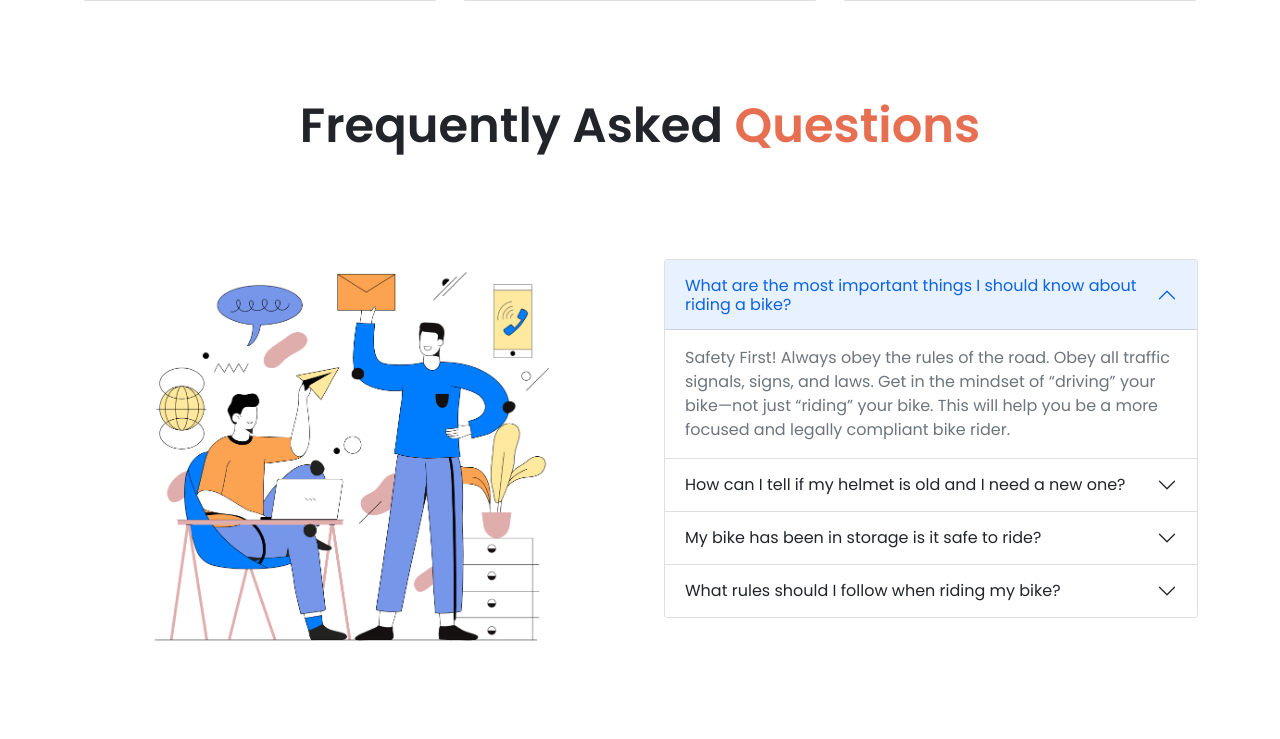
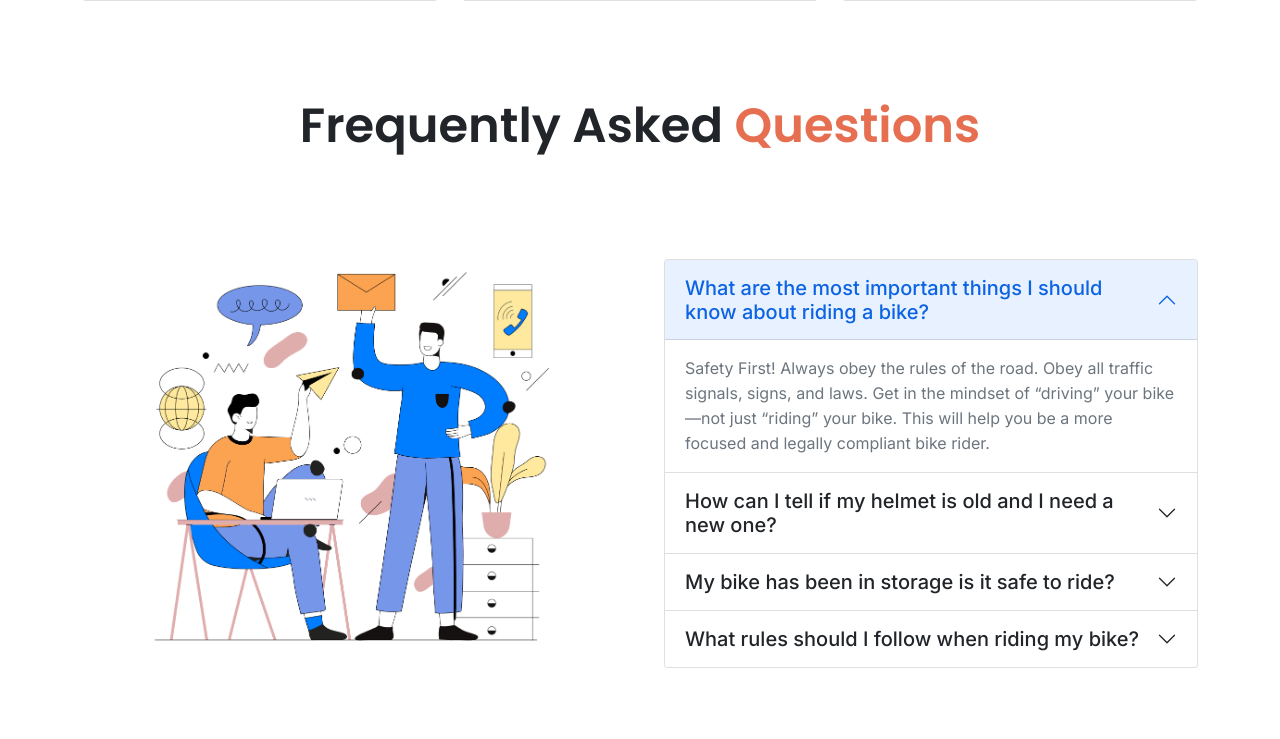
Before and after one commit to mahmudurbd/honda-cbr-bootstrap, a plain HTML site: page index.html in a window 1280 px wide. Shown: the part 1691-2430 px from the top of the page. Drawn offline with nearby package versions, Linux system fonts and the light colour scheme.

Commit message:
Inter font-family added

```diff
--- a/index.html
+++ b/index.html
@@ -193,8 +193,9 @@
             </div>
         </section>
         <!-- Testimonial Area End -->
+
         <!-- Frequently Ask Section Start -->
-        <section class="container py-5">
+        <section class="frequently container py-5">
             <h2 class="text-center pb-5">Frequently Asked <span class="custom-title-color">Questions</span></h2>
             <div class="row pt-5 g-5">
                 <div class="col-12 col-lg-6 text-center">
--- a/style.css
+++ b/style.css
@@ -62,6 +62,16 @@ header {
     color: #252B42;
     font-size: 14px;
 }
+/* Frequently Ask */
+.frequently .accordion-item button {
+    font-family: 'Inter', sans-serif;
+    font-weight: 500;
+    font-size: 20px;
+}
+.frequently .accordion-item span {
+    font-family: 'Inter', sans-serif;
+    font-weight: 400;
+}
 /* Press Realease */
 .press .card-header {
     border-top: 3px solid #E76F51;
```
